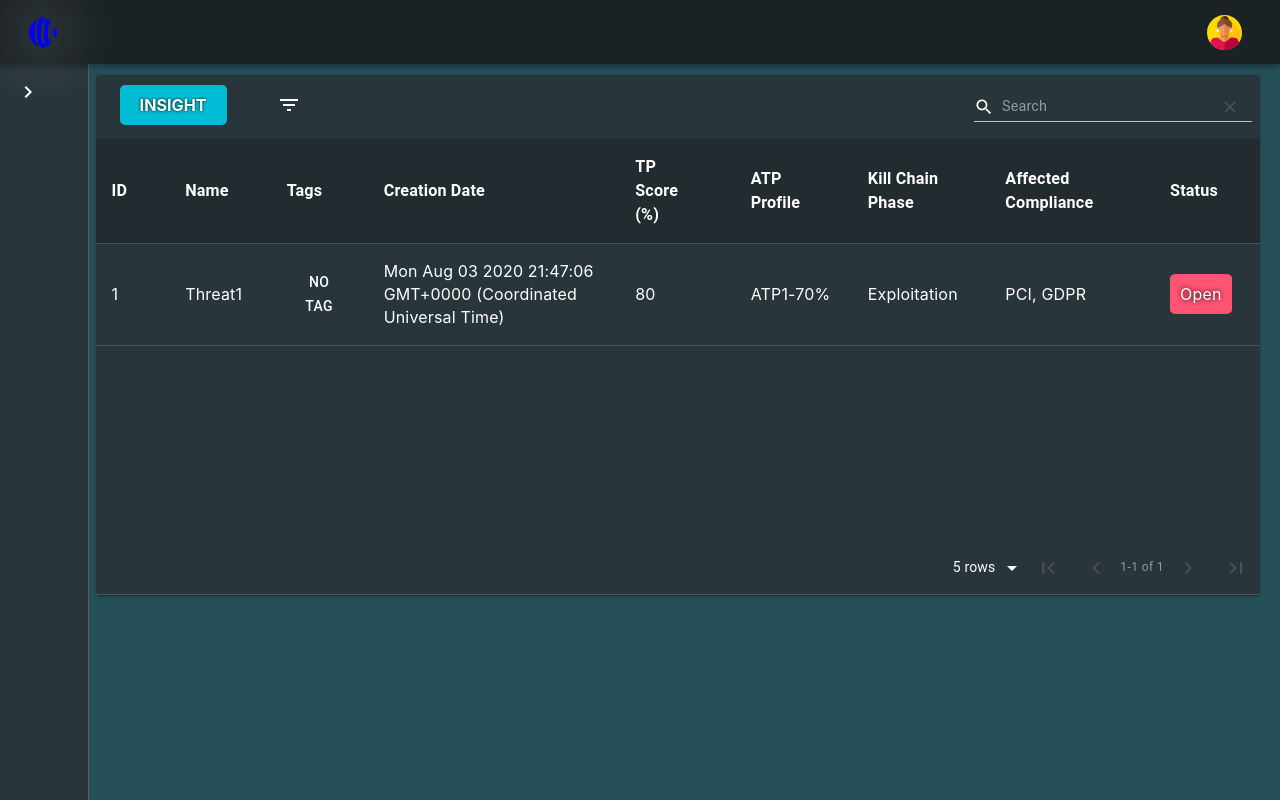
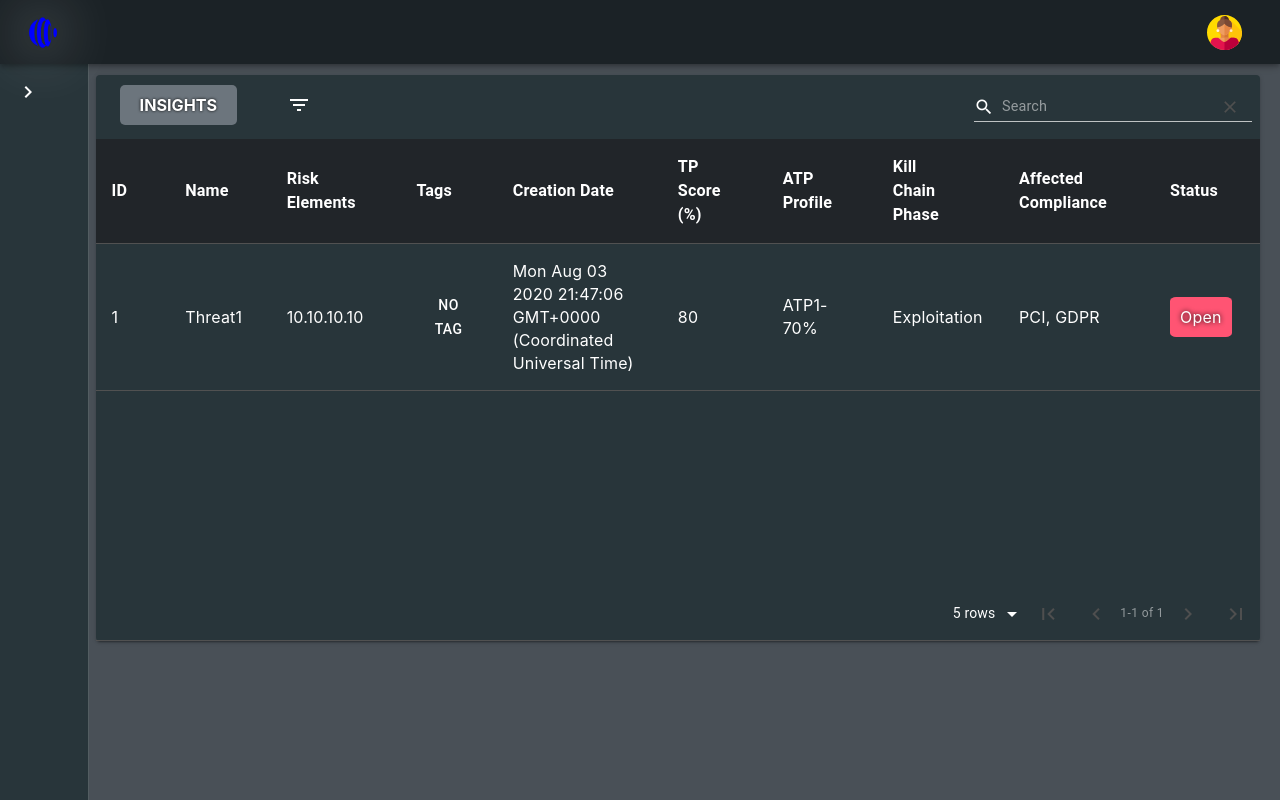
Before and after one commit to zeroanalyst/zeroanalys-frontend, a React (Create React App) app in the folder zeroanalyst-front/: page /dashboard in a window 1280 px wide. Built offline with nearby package versions, Linux system fonts and the light colour scheme.

Commit message:
Amey\feature theme modified

```diff
--- a/zeroanalyst-front/src/assets/themes/ExtraDarkTheme.js
+++ b/zeroanalyst-front/src/assets/themes/ExtraDarkTheme.js
@@ -3,7 +3,7 @@ export default {
   palette: {
     type: "dark",
     text: { secondary: "rgba(255, 255, 255, 0.5)" },
-    primary: { main: "#00bcd4" },
+    primary: { main: "#6C757D" },
     secondary: { main: "#ff3d00" },
     warning: { main: "#ff5473" },
     header: { background: "#1b2226", text: "#ffffff" },
@@ -11,10 +11,10 @@ export default {
     navBottom: { background: "#0f181f" },
     background: {
       paper: "#28353a",
-      paperLight: "#265058",
-      nav: "#28353a",
+      paperLight: "#495057",
+      nav: "#343A40",
       navLight: "#14262c",
-      default: "#222c30",
+      default: "#212529",
     },
     action: { disabled: "#4f4f4f" },
     divider: "rgba(255, 255, 255, 0.2)",
--- a/zeroanalyst-front/src/data/placeholders/data_placeholder.jsx
+++ b/zeroanalyst-front/src/data/placeholders/data_placeholder.jsx
@@ -53,6 +53,7 @@ class Data {
   columns = [
     { title: "ID", field: "id", filtering: false },
     { title: "Name", field: "name", filtering: false },
+    { title: "Risk Elements", field: "riskelements", filtering: false },
     { title: "Tags", field: "tags", filtering: false },
     { title: "Creation Date", field: "timestamp", filtering: false },
     {
@@ -79,6 +80,7 @@ class Data {
     {
       id: 1,
       name: "Threat1",
+      riskelements: "10.10.10.10",
       tags: <Button>no tag</Button>,
       timestamp: Date(Date.now()).toString(),
       tpScore: 80,
--- a/zeroanalyst-front/src/private/components/tableComponent.jsx
+++ b/zeroanalyst-front/src/private/components/tableComponent.jsx
@@ -37,7 +37,7 @@ class InsightTableView extends Component {
   TitleElement = () => {
     return (
       <div>
-        <div className={this.props.classes.tableTitle}>INSIGHT</div>
+        <div className={this.props.classes.tableTitle}>INSIGHTS</div>
         <Button
           className={this.props.classes.filterButton}
           style={this.filterEnable ? { backgroundColor: "gray" } : {}}
```
